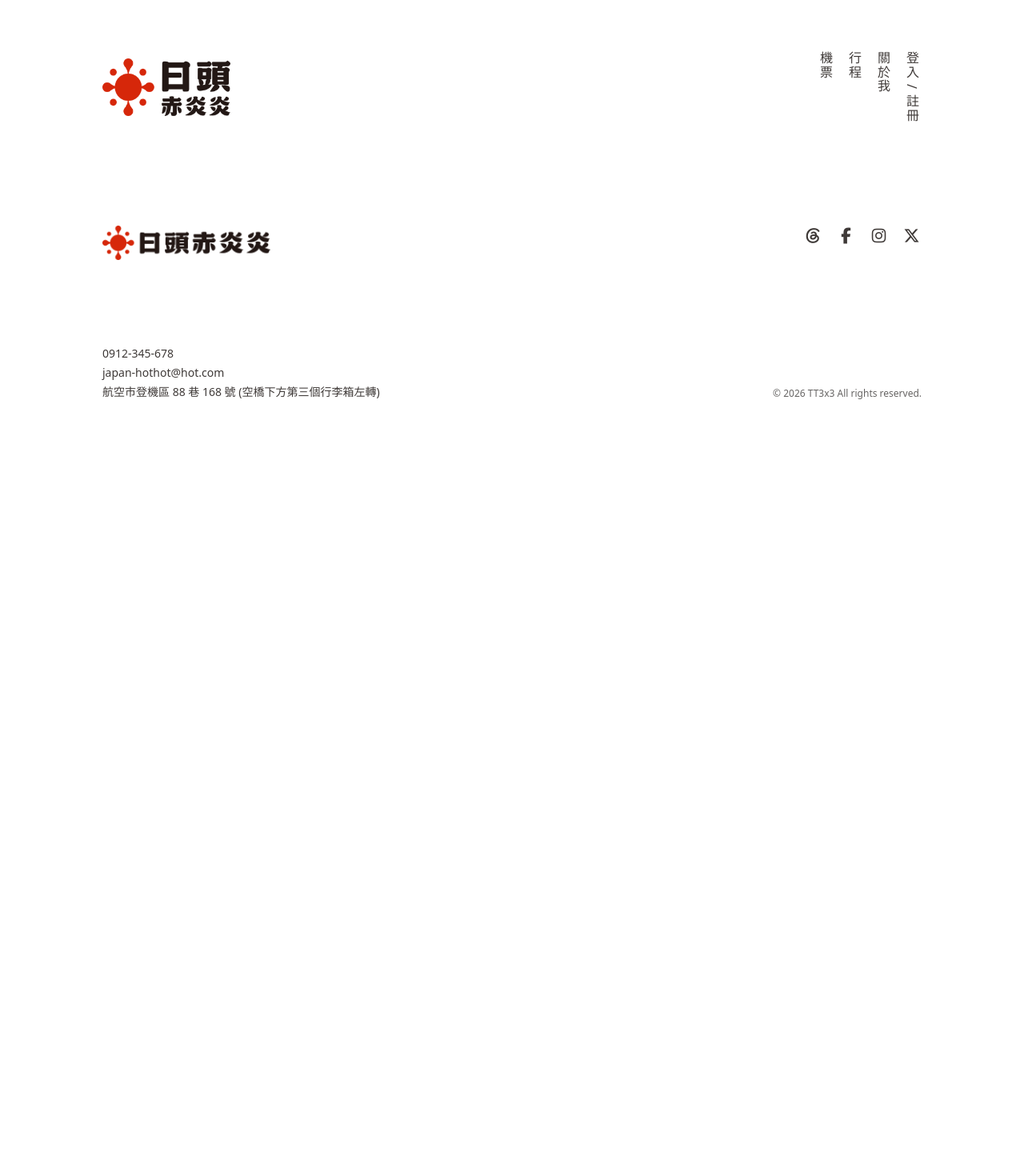
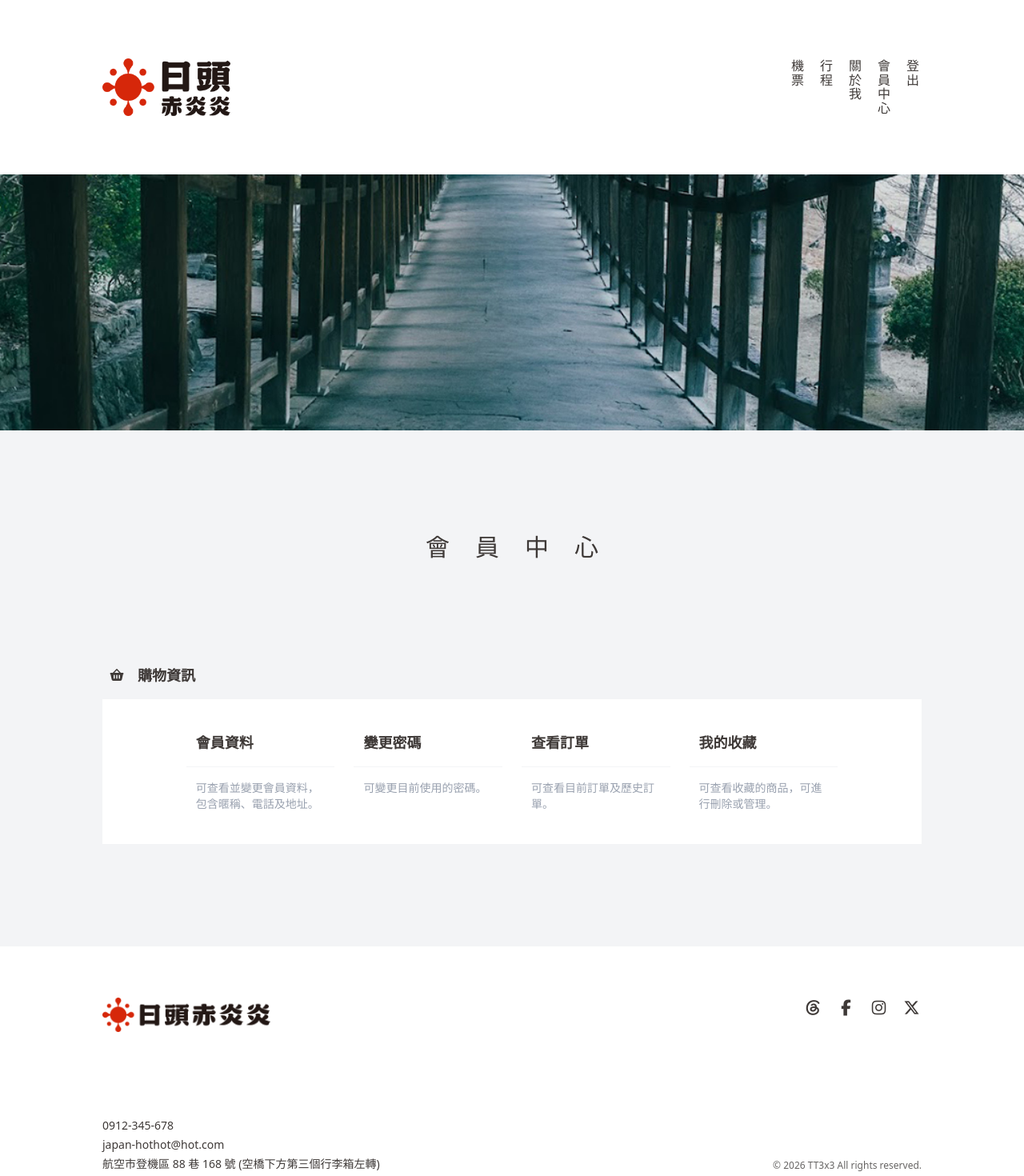
Before and after one commit to TT3x3/japan-hot-hot, a Vue app: page /member-center in a window 1280 px wide. Shown: the top 1470 px of the page at 80% size. Before the commit the page ends 800 px from the top, so only its background shows below. Built offline with nearby package versions, Linux system fonts and the light colour scheme; what v-calendar would draw is missing.

Commit message:
Update filters ;Add MemberCenter page

```diff
--- a/src/components/AppHeader.vue
+++ b/src/components/AppHeader.vue
@@ -5,9 +5,9 @@
         <img src="../assets/images/logo-s.png" alt="logo-small" class="w-[160px]">
       </router-link>
       <ul class="flex flex-col gap-3 [writing-mode:vertical-rl] text-base-heavy">
-        <router-link v-if="signIn === false" to="/login" class="hover:text-gray-400">登入 / 註冊</router-link>
-        <li v-if="signIn === true">登出</li>
-        <li v-if="signIn === true">會員中心</li>
+        <router-link v-if="loggedIn === false" to="/login" class="hover:text-gray-400">登入 / 註冊</router-link>
+        <li v-if="loggedIn === true">登出</li>
+        <router-link v-if="loggedIn === true" to="/member-center" class="hover:text-gray-400">會員中心</router-link>
         <li>關於我</li>
         <router-link to="/tours" class="hover:text-gray-400">行程</router-link>
         <router-link to="/tickets" class="hover:text-gray-400">機票</router-link>
@@ -21,7 +21,7 @@ export default {
   name: 'AppHeader',
   data() {
     return {
-      signIn: false,
+      loggedIn: true,
     };
   },
 }
--- /dev/null
+++ b/src/pages/MemberCenter.vue
@@ -0,0 +1,54 @@
+<template>
+    <div class="flex flex-col gap-32 w-full bg-gray-100">
+        <!-- top -->
+        <div class="relative h-80 overflow-hidden">
+            <img src="../assets/images/carousel-3.jpg" alt="tour-banner" class=" w-full h-full object-cover">
+        </div>
+        <div class="flex justify-center items-center ">
+            <h1 class="text-3xl text-center tracking-[2rem] pl-[2rem] text-base-heavy">會員中心</h1>
+        </div>
+        <div class="max-w-[80%] w-full mx-auto">
+            <div class="flex items-center gap-4 ps-2 pb-4 text-base-heavy">
+                <i class="fa-solid fa-basket-shopping"></i>
+                <p class="font-bold text-lg ">購物資訊</p>
+            </div>
+            <div class="bg-white flex flex-row flex-wrap gap-2 justify-center p-2">
+                <router-link to="/"
+                    class="flex flex-col gap-4 cursor-pointer px-2 py-8 hover:bg-gray-50 active:bg-gray-100 w-1/2 md:w-1/5">
+                    <p class="font-bold text-lg text-base-heavy pl-0 md:px-3">會員資料</p>
+                    <div class="w-full h-px bg-gray-100"></div>
+                    <p class="text-sm text-gray-400 pl-0 md:px-3 ">可查看並變更會員資料，包含暱稱、電話及地址。</p>
+                </router-link>
+                <router-link to="" class="flex flex-col gap-4 cursor-pointer px-2 py-8 hover:bg-gray-50 active:bg-gray-100 w-1/2 md:w-1/5">
+                    <p class="font-bold text-lg text-base-heavy pl-0 md:px-3">變更密碼</p>
+                    <div class="w-full h-px bg-gray-100 "></div>
+                    <p class="text-sm text-gray-400 pl-0 md:px-3">可變更目前使用的密碼。</p>
+                </router-link>
+                <router-link to="" class="flex flex-col gap-4 cursor-pointer px-2 py-8 hover:bg-gray-50 active:bg-gray-100 w-1/2 md:w-1/5">
+                    <p class="font-bold text-lg text-base-heavy pl-0 md:px-3">查看訂單</p>
+                    <div class="w-full h-px bg-gray-100"></div>
+                    <p class="text-sm text-gray-400 pl-0 md:px-3">可查看目前訂單及歷史訂單。</p>
+                </router-link>
+                <router-link to="" class="flex flex-col gap-4 cursor-pointer px-2 py-8 hover:bg-gray-50 active:bg-gray-100 w-1/2 md:w-1/5">
+                    <p class="font-bold text-lg text-base-heavy pl-0 md:px-3">我的收藏</p>
+                    <div class="w-full h-px bg-gray-100"></div>
+                    <p class="text-sm text-gray-400 pl-0 md:px-3">可查看收藏的商品，可進行刪除或管理。</p>
+                </router-link>
+            </div>
+        </div>
+        <div></div>
+
+    </div>
+</template>
+
+<script>
+export default {
+    name: 'MemberCenter',
+    data() {
+        return {
+        }
+    },
+    methods: {
+    }
+}
+</script>
--- a/src/pages/TicketDetail.vue
+++ b/src/pages/TicketDetail.vue
@@ -26,7 +26,7 @@
                         </div>
                     </div>
                     <div class="flex flex-row justify-center items-center gap-4">
-                        <p class="font-bold text-3xl text-hot-red">{{ detail.price | numberFilter }}～</p>
+                        <p class="font-bold text-3xl text-hot-red">{{ detail.price | dollarSign | currency }}～</p>
                         <button @click.prevent="scrollToBooking()"
                             class="bg-hot-red text-white px-10 py-3 hover:bg-red-400 active:bg-red-700">立即購票</button>
                     </div>
@@ -124,7 +124,7 @@
                     <div class="flex flex-row justify-between items-center gap-12 bg-white px-8 py-6 text-base-heavy"
                         :class="isError.peopleCount ? 'border border-red-500' : 'border-none'">
                         <p class="text-base-heavy">每張<span class="text-sm text-gray-400">（{{ detail.price |
-                            numberFilter }} / 張）</span>
+                            dollarSign | currency }} / 張）</span>
                         </p>
                         <div class="flex flex-row gap-12 items-center">
                             <i class="fa-solid fa-minus fa-lg hover:text-gray-400 active:text-gray-900"
@@ -144,7 +144,7 @@
                 </div>
                 <div class="flex flex-col gap-2">
                     <p class="text-sm text-gray-500">總金額</p>
-                    <p class="font-bold text-xl">{{ detail.price * detail.peopleCount | numberFilter }}</p>
+                    <p class="font-bold text-xl">{{ detail.price * detail.peopleCount | dollarSign | currency }}</p>
                 </div>
                 <button @click.prevent="confirmBooking()"
                     class="bg-hot-red self-end text-white px-10 py-3 hover:bg-red-400 active:bg-red-700">確認購買</button>
--- a/src/pages/TicketsPage.vue
+++ b/src/pages/TicketsPage.vue
@@ -72,13 +72,12 @@
                                 <p class="text-sm px-2 inline-block bg-gray-400 text-white">{{
                                     item.airPlane }}</p>
                                 <p class="text-sm px-2 inline-block border border-gray-300 text-gray-400">{{ item.type
-                                    }}</p>
+                                }}</p>
                                 <p class="text-sm px-2 inline-block border border-gray-300 text-gray-400">{{
                                     item.location }}</p>
                             </div>
                             <p class="font-bold line-clamp-2 text-base-heavy">{{ item.title }}</p>
-                            <p class="font-bold text-lg text-hot-red mt-auto text-end">$ {{ item.price.toLocaleString()
-                            }}</p>
+                            <p class="font-bold text-lg text-hot-red mt-auto text-end">{{ item.price.toLocaleString() | dollarSign | currency }}</p>
                         </div>
                     </div>
                 </router-link>
--- a/src/pages/TourDetail.vue
+++ b/src/pages/TourDetail.vue
@@ -29,7 +29,7 @@
                         </div>
                     </div>
                     <div class="flex flex-row justify-center items-center gap-4">
-                        <p class="font-bold text-3xl text-hot-red">{{ tourPrice | numberFilter }} ～</p>
+                        <p class="font-bold text-3xl text-hot-red">{{ tourPrice |  dollarSign | currency }} ～</p>
                         <button @click.prevent="scrollToBooking()"
                             class="bg-hot-red text-white px-10 py-3 hover:bg-red-400 active:bg-red-700">立即預訂</button>
                     </div>
@@ -128,7 +128,7 @@
                     <p class="text-sm text-gray-500">選擇數量</p>
                     <div class="flex flex-row justify-between items-center gap-12 bg-white px-8 py-6 text-base-heavy"
                         :class="isError.peopleCount ? 'border border-red-500' : 'border-none'">
-                        <p class="text-base-heavy">每人<span class="text-sm text-gray-400">（{{ tourPrice | numberFilter }}
+                        <p class="text-base-heavy">每人<span class="text-sm text-gray-400">（{{ tourPrice |  dollarSign | currency }}
                                 / 人）</span>
                         </p>
                         <div class="flex flex-row gap-12 items-center">
@@ -149,7 +149,7 @@
                 </div>
                 <div class="flex flex-col gap-2">
                     <p class="text-sm text-gray-500">總金額</p>
-                    <p class="font-bold text-xl">{{ peopleCount * tourPrice | numberFilter }} </p>
+                    <p class="font-bold text-xl">{{ peopleCount * tourPrice |  dollarSign | currency }} </p>
                 </div>
                 <button @click.prevent="confirmBooking()"
                     class="bg-hot-red self-end text-white px-10 py-3 hover:bg-red-400 active:bg-red-700">確認預約</button>
--- a/src/pages/ToursPage.vue
+++ b/src/pages/ToursPage.vue
@@ -74,7 +74,7 @@
                                 <p class="text-sm px-2 inline-block border border-gray-300 text-gray-400">{{ item.location }}</p>
                             </div>
                             <p class="font-bold line-clamp-2 text-base-heavy">{{ item.title }}</p>
-                            <p class="font-bold text-lg text-hot-red mt-auto text-end">$ {{ item.price.toLocaleString() }}</p>
+                            <p class="font-bold text-lg text-hot-red mt-auto text-end">{{ item.price.toLocaleString()|  dollarSign | currency }}</p>
                         </div>
                     </div>
                 </router-link>
--- a/src/router/index.js
+++ b/src/router/index.js
@@ -9,6 +9,7 @@ import ToursPage from "@/pages/ToursPage.vue";
 import TourDetail from "@/pages/TourDetail.vue";
 import TicketsPage from "@/pages/TicketsPage.vue";
 import TicketDetail from "@/pages/TicketDetail.vue";
+import MemberCenter from "@/pages/MemberCenter.vue";
 
 Vue.use(Router);
 
@@ -29,6 +30,11 @@ export default new Router({
       path: "/signup",
       name: "signup",
       component: AppSignup,
+    },
+    {
+      path: "/member-center",
+      name: "member-center",
+      component: MemberCenter,
     },
     {
       path: "/tours",
--- a/src/utils/filter.js
+++ b/src/utils/filter.js
@@ -1,6 +1,10 @@
 import Vue from 'vue';
 
-Vue.filter('numberFilter', function(value) {
+Vue.filter('dollarSign', function(value) {
     if (!value) return ''
-    return 'NT$ ' + value.toString().replace(/\B(?=(\d{3})+(?!\d))/g, ',')
+    return `NT$ ${value}`;
 })
+Vue.filter('currency', function(value) {
+    if (!value) return ''
+    return value.toString().replace(/\B(?=(\d{3})+(?!\d))/g, ',')
+})
```
